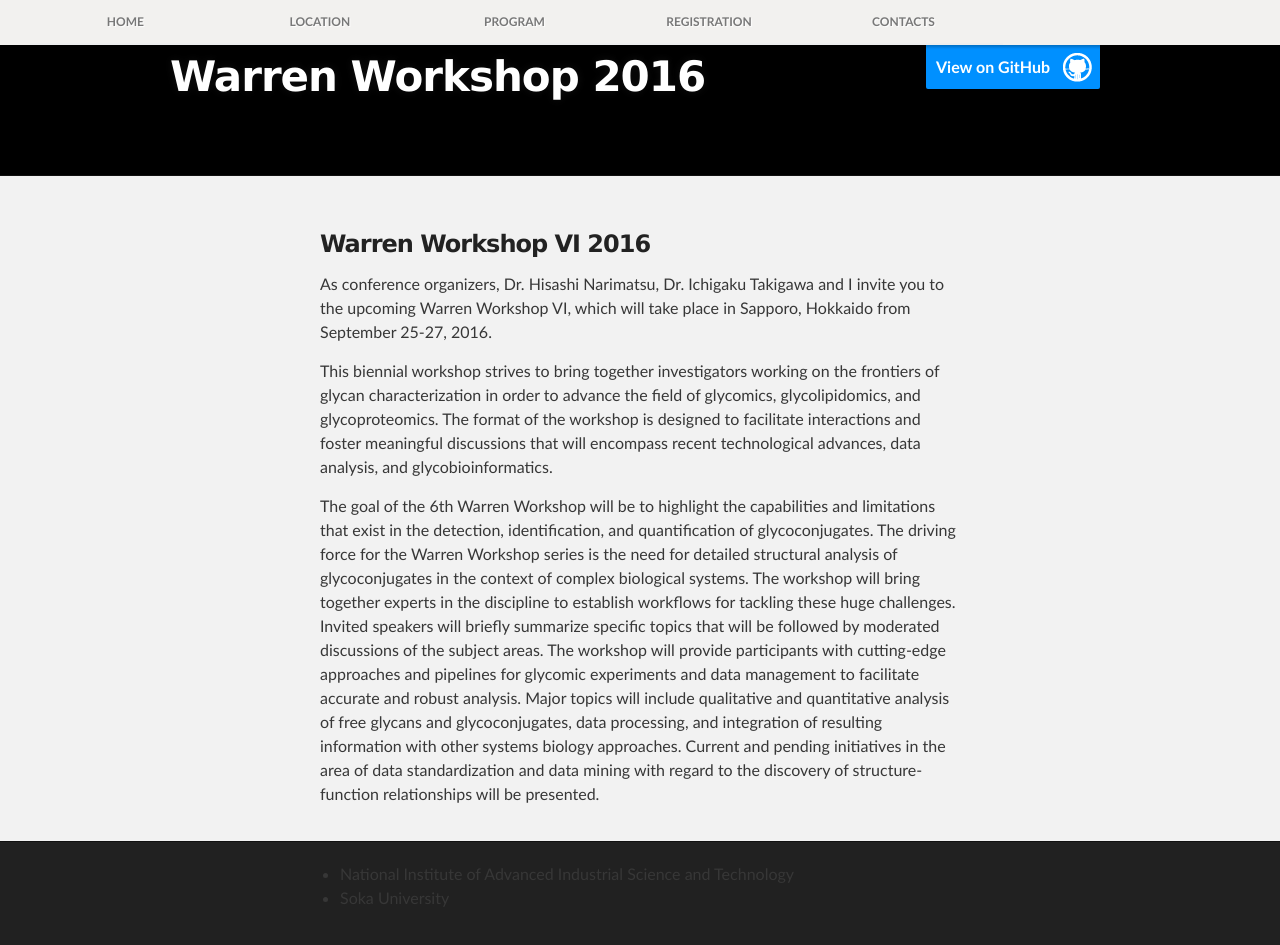
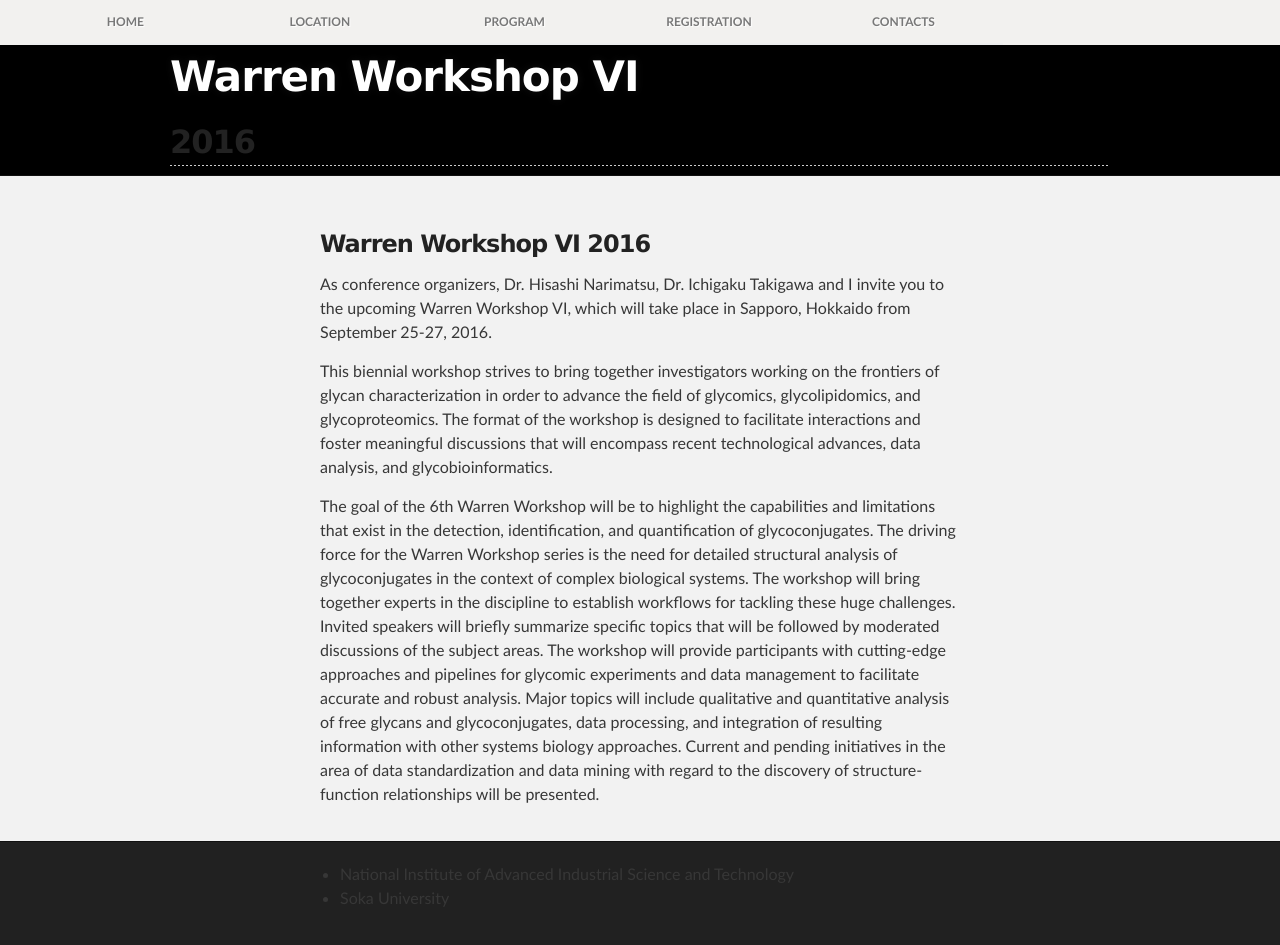
Before and after one commit to yamazakiM/WarrenWorkshop2016, a Jekyll site: the page built from index.md, in a window 1280 px wide and 945 px high. Built offline with Jekyll 4.4.1, drawn with Linux system fonts in a browser that asks for light colours; Markdown is read by kramdown in place of the engine named in the settings.

Commit message:
Update menu.html

```diff
--- a/_includes/menu.html
+++ b/_includes/menu.html
@@ -47,7 +47,7 @@
 
   <div class="topMainVis">
        <div class="topMainVis_inner">
-            <a id="forkme_banner" href="https://github.com/yamazakiM/WarrenWorkshop2016">View on GitHub</a>
-            <h1 id="project_title">Warren Workshop 2016</h1>
+            <h1 id="project_title">Warren Workshop VI </h1>
+            <h2 id="project_subtitle">2016</h2>
        </div>
 </div>
```
